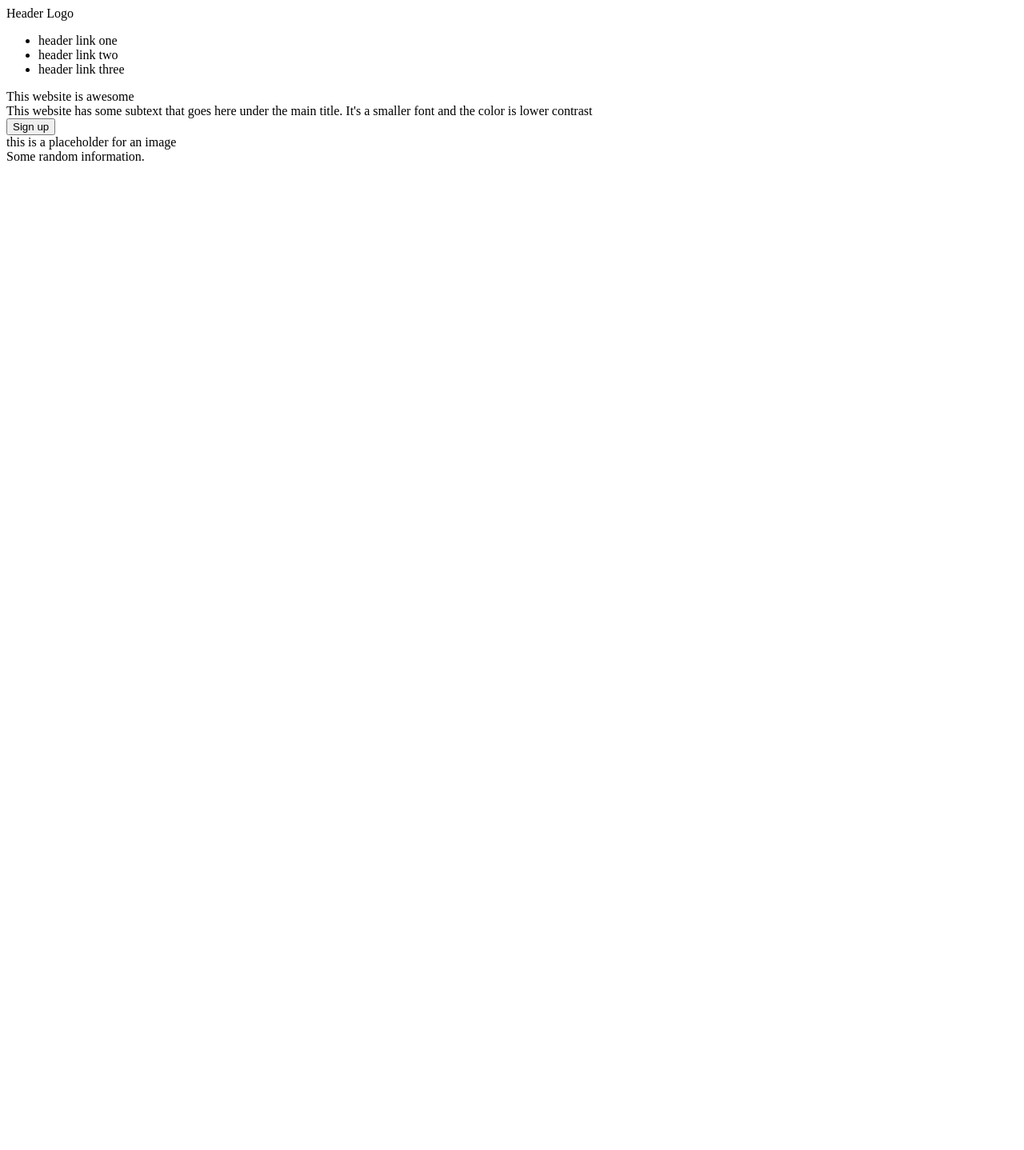
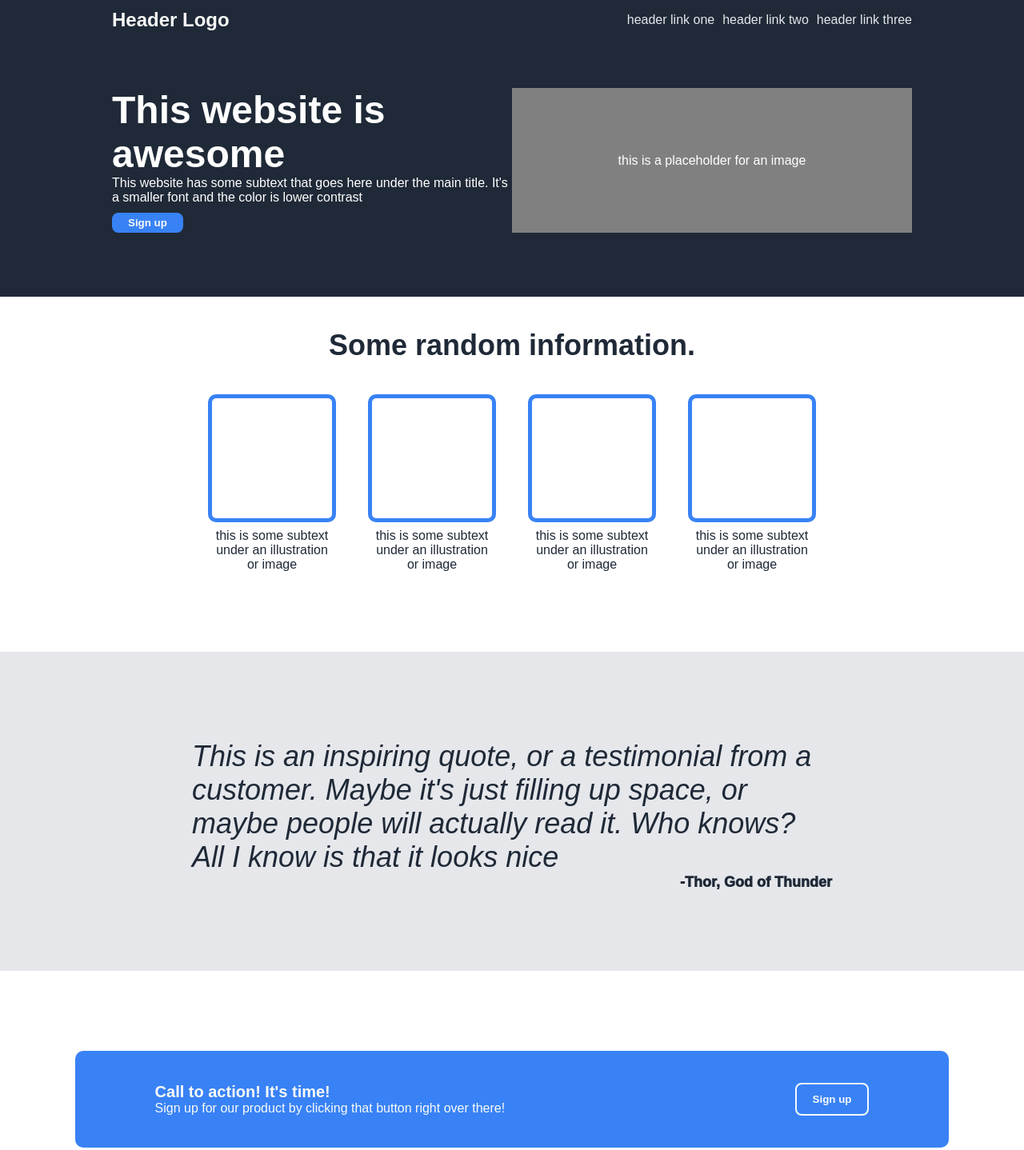
Before and after one commit to amitdbs20/landing_page, a plain HTML site: page index.html in a window 1280 px wide. Shown: the top 1438 px of the page at 80% size. Before the commit the page ends 800 px from the top, so only its background shows below. Drawn offline with Linux system fonts and the light colour scheme.

Commit message:
Update index.html and add the new style.css file

```diff
--- a/index.html
+++ b/index.html
@@ -4,10 +4,12 @@
     <meta charset="UTF-8">
     <meta name="viewport" content="width=device-width, initial-scale=1.0">
     <title>Document</title>
+    <link rel="stylesheet" href="style.css">
 </head>
 <body>
+    <div class="color_container1">
         <div class="header">
-        <div>Header Logo</div>
+            <div class="header_logo">Header Logo</div>
             <ul>
                 <li>header link one</li>
                 <li>header link two</li>
@@ -18,16 +20,52 @@
             <div class="subcontainer1">
                 <div class="large_text">This website is awesome</div>
                 <div>This website has some subtext that goes here under the main title. It's a smaller font and the color is lower contrast</div>
-            <button>Sign up</button>
+                <button class="button1">Sign up</button>
             </div>
             <div class="subcontainer2">
                 <div>this is a placeholder for an image</div>
             </div>
         </div>
+    </div>
     <div class="container2">
-        <div>Some random information.</div>
-        <div class="images-info">
-
+        <div class="random_info">Some random information.</div>
+        <div class="images_info">
+            <div class="image_container">
+                <div class="rounded_box"></div>
+                <div class="subtext">this is some subtext under an illustration or image</div>
+            </div>
+            <div class="image_container">
+                <div class="rounded_box"></div>
+                <div class="subtext">this is some subtext under an illustration or image</div>
+            </div>
+            <div class="image_container">
+                <div class="rounded_box"></div>
+                <div class="subtext">this is some subtext under an illustration or image</div>
+            </div>
+            <div class="image_container">
+                <div class="rounded_box"></div>
+                <div class="subtext">this is some subtext under an illustration or image</div>
+            </div>
+        </div>
+    </div>
+    <div class="color_container2">
+        <div class="container3">
+            <div class="quote">This is an inspiring quote, or a testimonial from a customer. Maybe it's just filling up space, or maybe people will actually read it. Who knows? All I know is that it looks nice</div>
+            <div class="author">-Thor, God of Thunder</div>
+        </div>
+    </div>
+    <div class="container4">
+        <div class="subscribe_container">
+            <div class="subscribe_text">
+                <div class="top_text">Call to action! It's time!</div>
+                <div class="bottom_text">Sign up for our product by clicking that button right over there!</div>
+            </div>
+            <button class="button2">Sign up</button>
+        </div>
+    </div>
+    <div class="color_container3">
+        <div class="footer">
+            Copyright &copy; The Odin Project 2021
         </div>
     </div>
 </body>
--- /dev/null
+++ b/style.css
@@ -0,0 +1,203 @@
+body {
+    display: flex;
+    flex-direction: column;
+    flex: 1;
+    align-items: center;
+    margin: 0px;
+    font-family: Arial, Helvetica, sans-serif;
+    overflow: scroll;
+}
+
+.header {
+    display: flex;
+    align-items: center;
+    justify-content: space-between;
+    width: 1000px;
+}
+
+ul {
+    list-style-type: none;
+    display: flex;
+    padding-left: 0px;
+    gap: 10px;
+    color: #E5E7EB;
+}
+
+.container1 {
+    display: flex;
+    width: 1000px;
+    padding-top: 60px;
+    padding-bottom: 80px;
+}
+
+.subcontainer1 {
+    width: 500px;
+}
+
+.color_container1{
+    background-color: #1F2937;
+    width: 100%;
+    display: flex;
+    flex-direction: column;
+    align-items: center;
+    color: white;
+
+}
+
+.container2 {
+    width: 1000px;
+    color: #1F2937;
+}
+
+.container3 {
+    width: 800px;
+    display: flex;
+    flex-direction: column;
+    padding-top: 60px;
+    padding-bottom: 50px;
+}
+
+.footer {
+    width: 1000px;
+    display: flex;
+    justify-content: center;
+}
+
+.color_container2{
+    background-color:  #E5E7EB;
+    width: 100%;
+    display: flex;
+    flex-direction: column;
+    align-items: center;
+    color: #1F2937;
+    padding-top: 50px;
+    padding-bottom: 50px;
+}
+
+.header_logo {
+    font-size: 24px;
+    color: #F9FAF8;
+    font-weight: bold;
+}
+
+.large_text {
+    font-weight: bolder;
+    font-size: 48px;
+}
+
+button {
+    background-color: #3882F6;
+    color: #F9FAF8;
+    border-radius: 8px;
+    padding-left: 20px;
+    padding-right: 20px;
+    padding-top: 5px;
+    padding-bottom: 5px;
+    font-weight: bold;
+}
+
+.button1 {
+    border: #3882F6 ;
+    margin-top: 10px;
+}
+
+.button2 {
+    border: 2px solid #F9FAF8 ;
+
+}
+
+.subscribe_container {
+    background-color:#3882F6 ;
+    color: #F9FAF8;
+    border-radius: 10px;
+    padding-left: 100px;
+    padding-right: 100px;
+    padding-top: 40px;
+    padding-bottom: 40px;
+    display: flex;
+
+}
+
+.top_text {
+    font-weight: bold;
+    font-size: 20px;
+}
+
+.subcontainer2 {
+    display: flex;
+    justify-content: center;
+    align-items: center;
+    width: 500px;
+    background-color: gray;
+}
+
+.random_info {
+    display: flex;
+    justify-content: center;
+    align-items: center;
+    font-size: 36px;
+    font-weight: bolder;
+    padding-top: 40px;
+    padding-bottom: 40px;
+}
+
+.images_info {
+    display: flex;
+    justify-content: center;
+}
+
+.rounded_box {
+    width: 150px;
+    height: 150px;
+    border: 5px solid #3882F6 ;
+    border-radius: 10px;
+}
+
+.image_container {
+    width: 200px;
+    display: flex;
+    flex-direction: column;
+    justify-content: center;
+    align-items: center;
+}
+
+.subtext {
+    width: 145px;
+    text-align: center;
+    padding-top: 8px;
+    padding-bottom: 100px;
+}
+
+.quote {
+    font-size: 36px;
+    color: #1F2937;
+    font-weight: 100;
+    font-style: italic;
+}
+
+.author {
+    display: flex;
+    justify-content: flex-end;
+    font-weight: 1000 ;
+    font-size: 18px;
+}
+
+.container4 {
+    margin-top: 100px;
+    margin-bottom: 100px;
+}
+
+.subscribe_text {
+    width: 800px;
+}
+
+.color_container3{
+    background-color: #1F2937;
+    width: 100%;
+    display: flex;
+    align-items: center;
+    justify-content: center;
+    color: white;
+    padding-top: 40px;
+    padding-bottom: 40px;
+}
```
Lines whose indentation alone changed are shown as unchanged.
